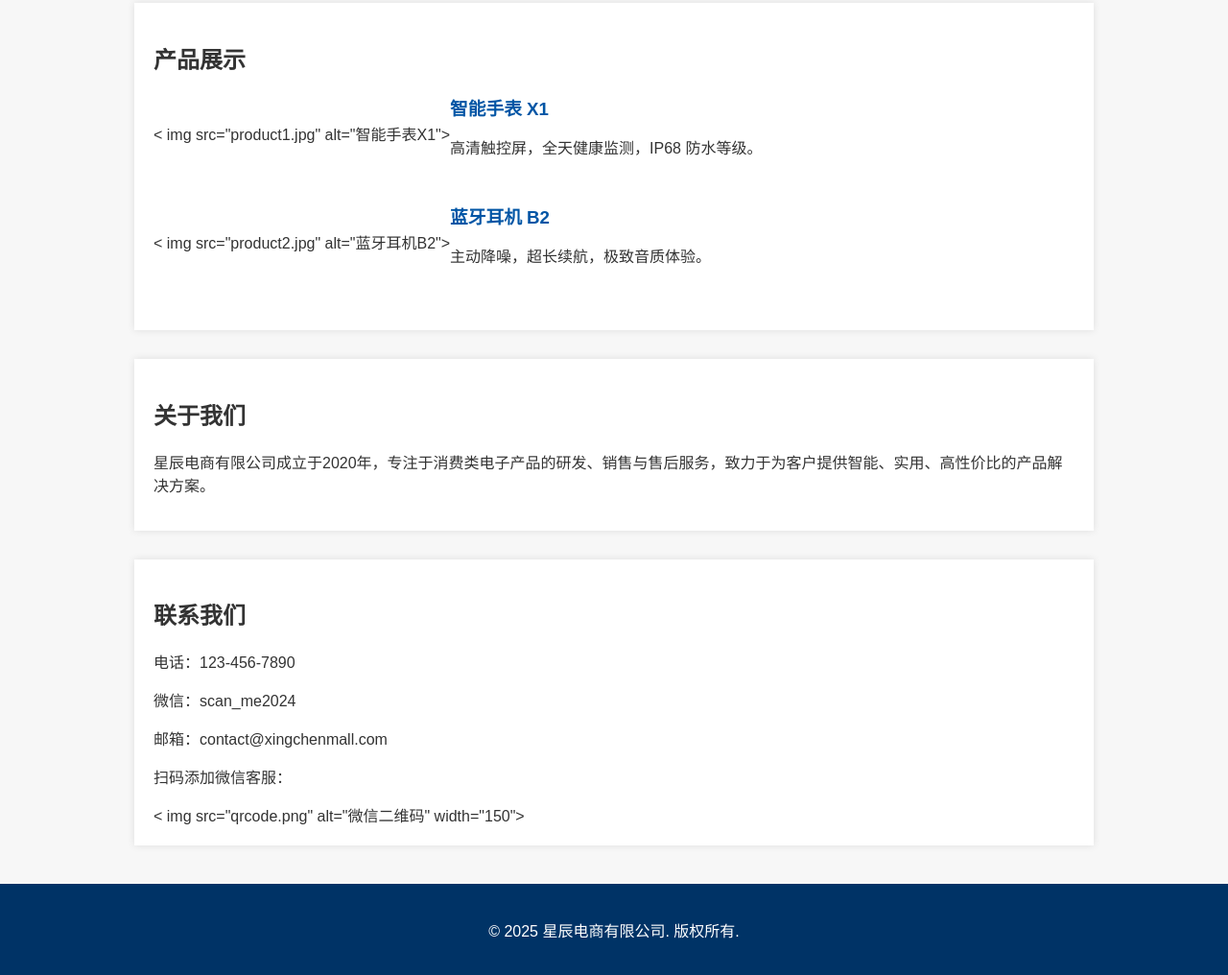
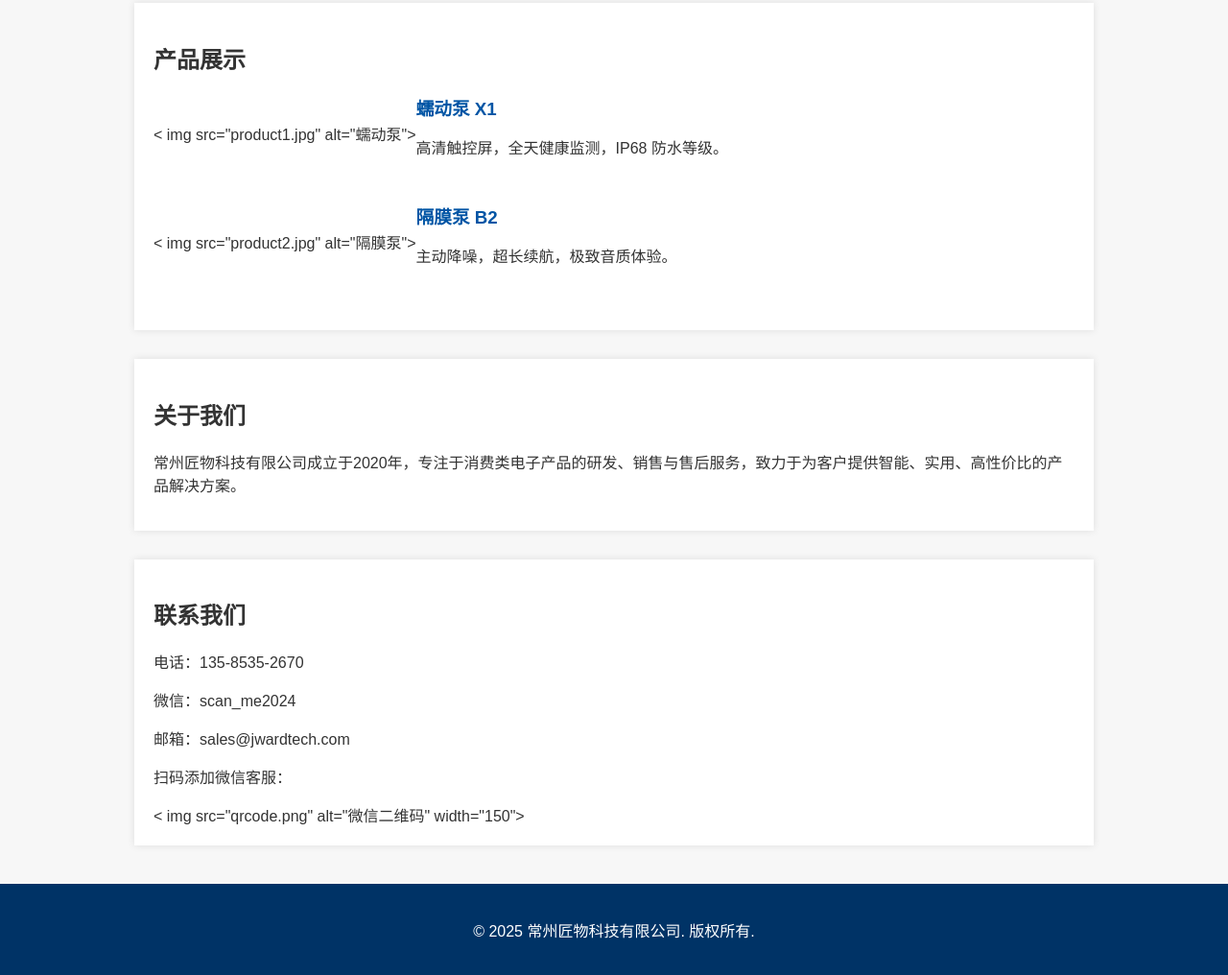
Before and after one commit to Scottshan/mywebsite, a plain HTML site: page index.html in a window 1280 px wide. Shown: the part 240-1256 px from the top of the page at 96% size. Drawn offline with Linux system fonts and the light colour scheme.

Commit message:
Update index.html

```diff
--- a/index.html
+++ b/index.html
@@ -2,7 +2,7 @@
 <html lang="zh-CN">
 <head>
   <meta charset="UTF-8">
-  <title>星辰电商有限公司</title>
+  <title>常州匠物科技有限公司</title>
   <style>
     body {
       font-family: "Arial", sans-serif;
@@ -61,7 +61,7 @@
 <body>
 
   <header>
-    <h1>星辰电商有限公司</h1>
+    <h1>常州匠物科技有限公司</h1>
     <p>专注于高品质消费电子产品</p >
   </header>
 
@@ -75,17 +75,17 @@
     <h2>产品展示</h2>
 
     <div class="product">
-      < img src="product1.jpg" alt="智能手表X1">
+      < img src="product1.jpg" alt="蠕动泵">
       <div class="product-info">
-        <h3>智能手表 X1</h3>
+        <h3>蠕动泵 X1</h3>
         <p>高清触控屏，全天健康监测，IP68 防水等级。</p >
       </div>
     </div>
 
     <div class="product">
-      < img src="product2.jpg" alt="蓝牙耳机B2">
+      < img src="product2.jpg" alt="隔膜泵">
       <div class="product-info">
-        <h3>蓝牙耳机 B2</h3>
+        <h3>隔膜泵 B2</h3>
         <p>主动降噪，超长续航，极致音质体验。</p >
       </div>
     </div>
@@ -93,20 +93,20 @@
 
   <div class="container" id="about">
     <h2>关于我们</h2>
-    <p>星辰电商有限公司成立于2020年，专注于消费类电子产品的研发、销售与售后服务，致力于为客户提供智能、实用、高性价比的产品解决方案。</p >
+    <p>常州匠物科技有限公司成立于2020年，专注于消费类电子产品的研发、销售与售后服务，致力于为客户提供智能、实用、高性价比的产品解决方案。</p >
   </div>
 
   <div class="container" id="contact">
     <h2>联系我们</h2>
-    <p>电话：123-456-7890</p >
+    <p>电话：135-8535-2670</p >
     <p>微信：scan_me2024</p >
-    <p>邮箱：contact@xingchenmall.com</p >
+    <p>邮箱：sales@jwardtech.com</p >
     <p>扫码添加微信客服：</p >
     < img src="qrcode.png" alt="微信二维码" width="150">
   </div>
 
   <footer>
-    <p>&copy; 2025 星辰电商有限公司. 版权所有.</p >
+    <p>&copy; 2025 常州匠物科技有限公司. 版权所有.</p >
   </footer>
 
 </body>
```
